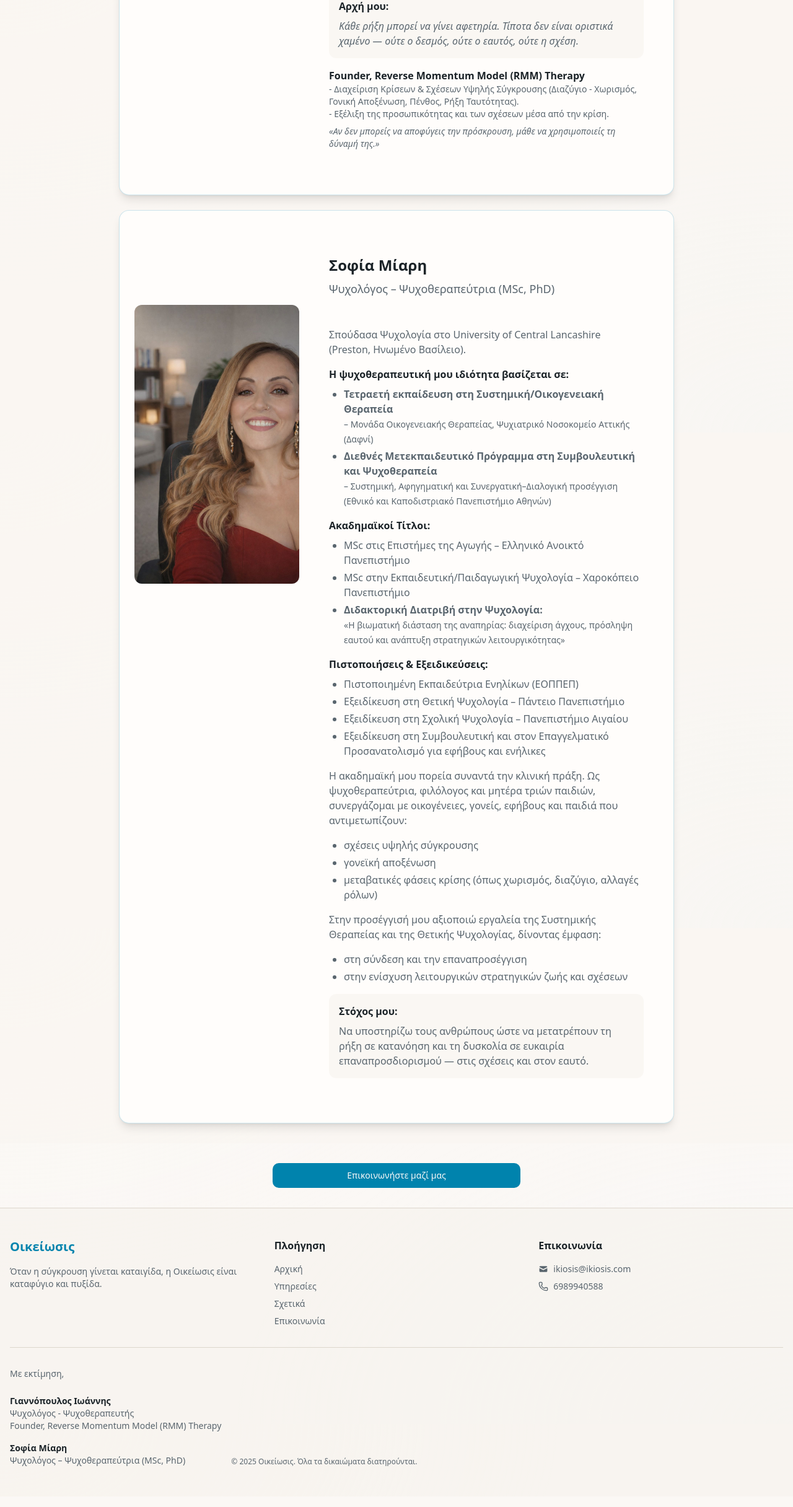
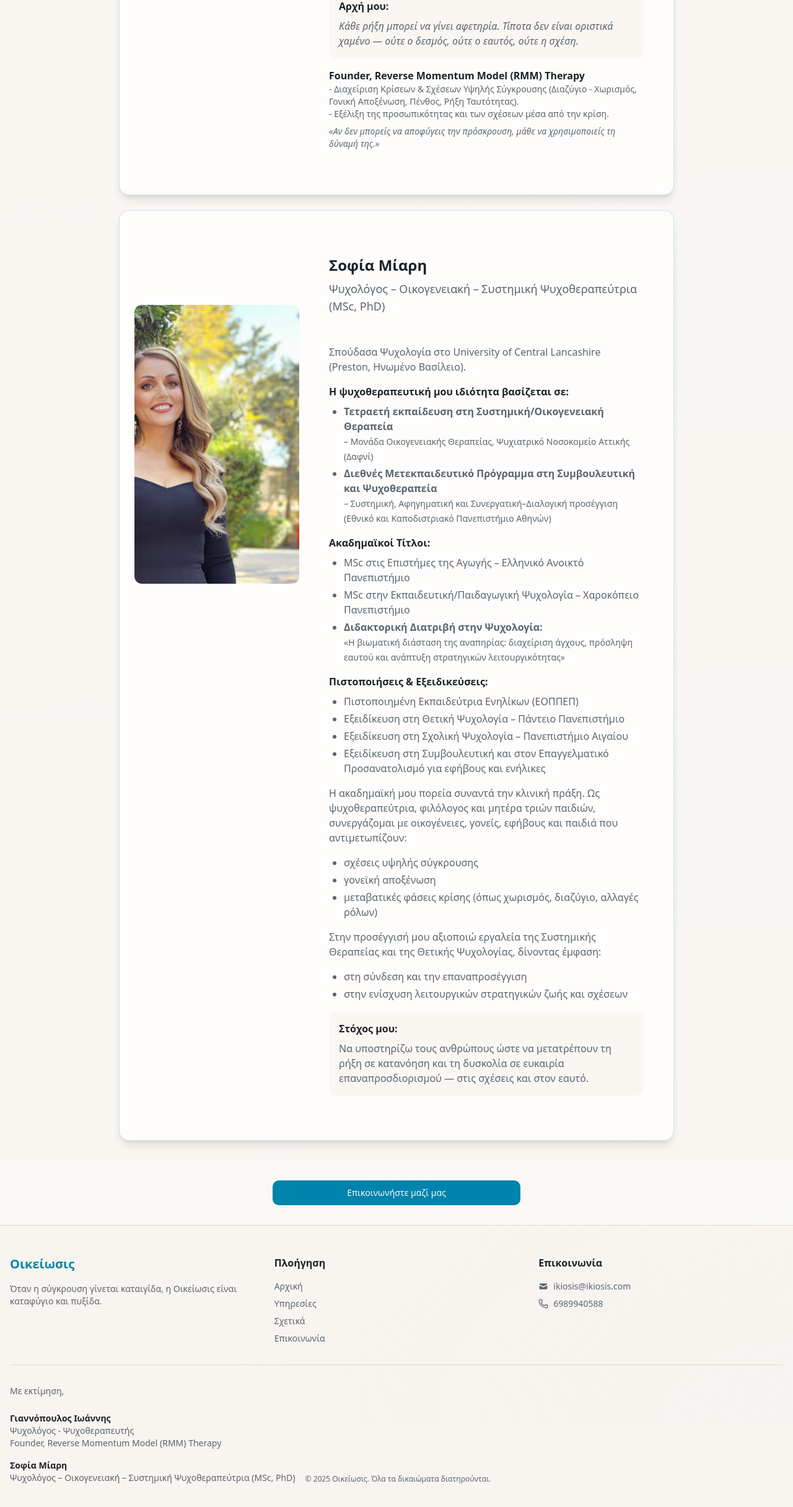
Before and after one commit to sebamatz/oikiosis, a Next.js app: page /about in a window 1280 px wide. Shown: the part 4102-6534 px from the top of the page at 62% size. Built offline with nearby package versions, Linux system fonts and the light colour scheme.

Commit message:
change photo and title for sofia

```diff
--- a/app/about/page.tsx
+++ b/app/about/page.tsx
@@ -357,7 +357,8 @@ export default function AboutPage() {
                       Σοφία Μίαρη
                     </CardTitle>
                     <CardDescription className="text-base md:text-lg">
-                      Ψυχολόγος – Ψυχοθεραπεύτρια (MSc, PhD)
+                      Ψυχολόγος – Οικογενειακή – Συστημική Ψυχοθεραπεύτρια (MSc,
+                      PhD)
                     </CardDescription>
                   </CardHeader>
                   <CardContent className="space-y-4 p-0 md:p-6 pt-0">
--- a/app/contact/page.tsx
+++ b/app/contact/page.tsx
@@ -223,7 +223,7 @@ export default function ContactPage() {
                     Σοφία Μίαρη
                   </p>
                   <p className="text-sm leading-relaxed text-muted-foreground">
-                    Ψυχολόγος – Ψυχοθεραπεύτρια
+                    Ψυχολόγος – Οικογενειακή – Συστημική Ψυχοθεραπεύτρια
                   </p>
                   <p className="mt-2 text-xs leading-relaxed text-muted-foreground">
                     MSc, PhD
--- a/app/page.tsx
+++ b/app/page.tsx
@@ -220,7 +220,8 @@ export default function Home() {
             <Card className="shadow-md">
               <CardHeader>
                 <CardTitle className="text-xl">
-                  Σοφία Μίαρη, Ψυχολόγος PhD, MSc
+                  Ψυχολόγος – Οικογενειακή – Συστημική Ψυχοθεραπεύτρια (MSc,
+                  PhD)
                 </CardTitle>
               </CardHeader>
               <CardContent className="space-y-3 text-muted-foreground">
--- a/app/services/page.tsx
+++ b/app/services/page.tsx
@@ -239,7 +239,7 @@ export default function ServicesPage() {
             <div>
               <p className="font-semibold text-foreground">Σοφία Μίαρη</p>
               <p className="text-muted-foreground">
-                Ψυχολόγος – Ψυχοθεραπεύτρια (MSc, PhD)
+                Ψυχολόγος – Οικογενειακή – Συστημική Ψυχοθεραπεύτρια (MSc, PhD)
               </p>
             </div>
           </div>
--- a/components/Footer.tsx
+++ b/components/Footer.tsx
@@ -98,7 +98,8 @@ export default function Footer() {
                       Σοφία Μίαρη
                     </span>
                     <br />
-                    Ψυχολόγος – Ψυχοθεραπεύτρια (MSc, PhD)
+                    Ψυχολόγος – Οικογενειακή – Συστημική Ψυχοθεραπεύτρια (MSc,
+                    PhD)
                   </p>
                 </div>
               </div>
```
Also changed, not shown: public/images/sofia.jpg.
